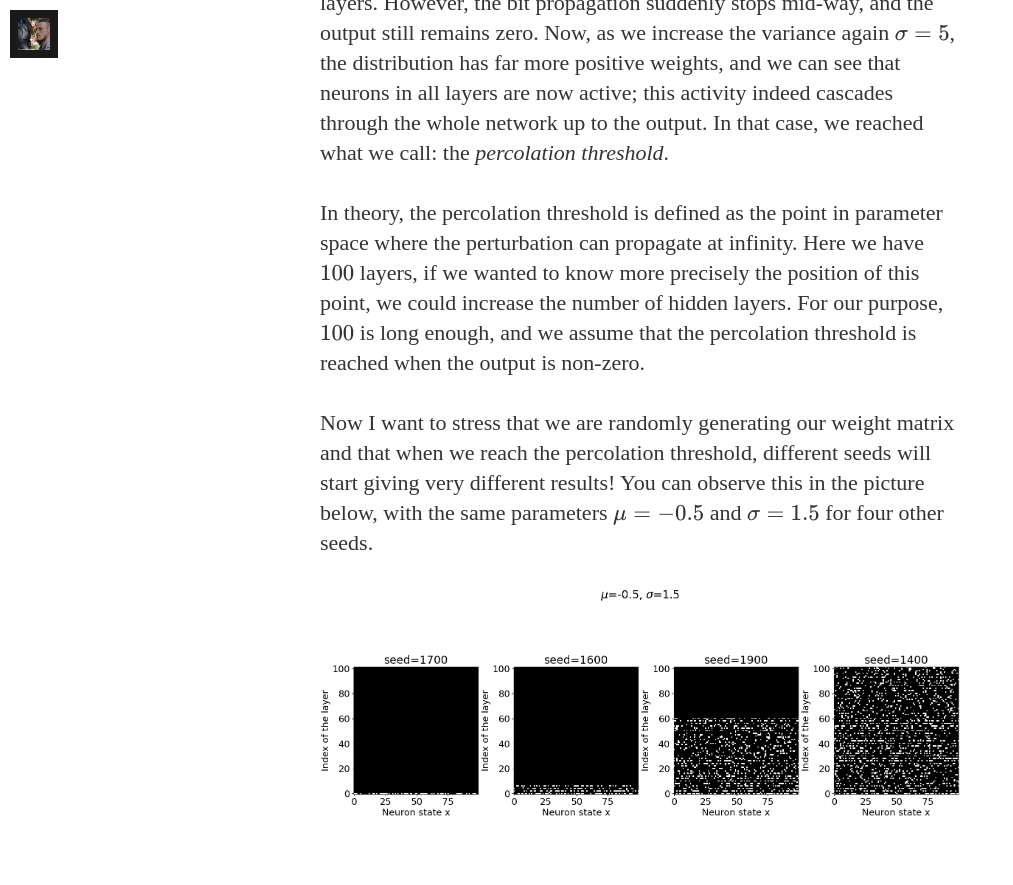
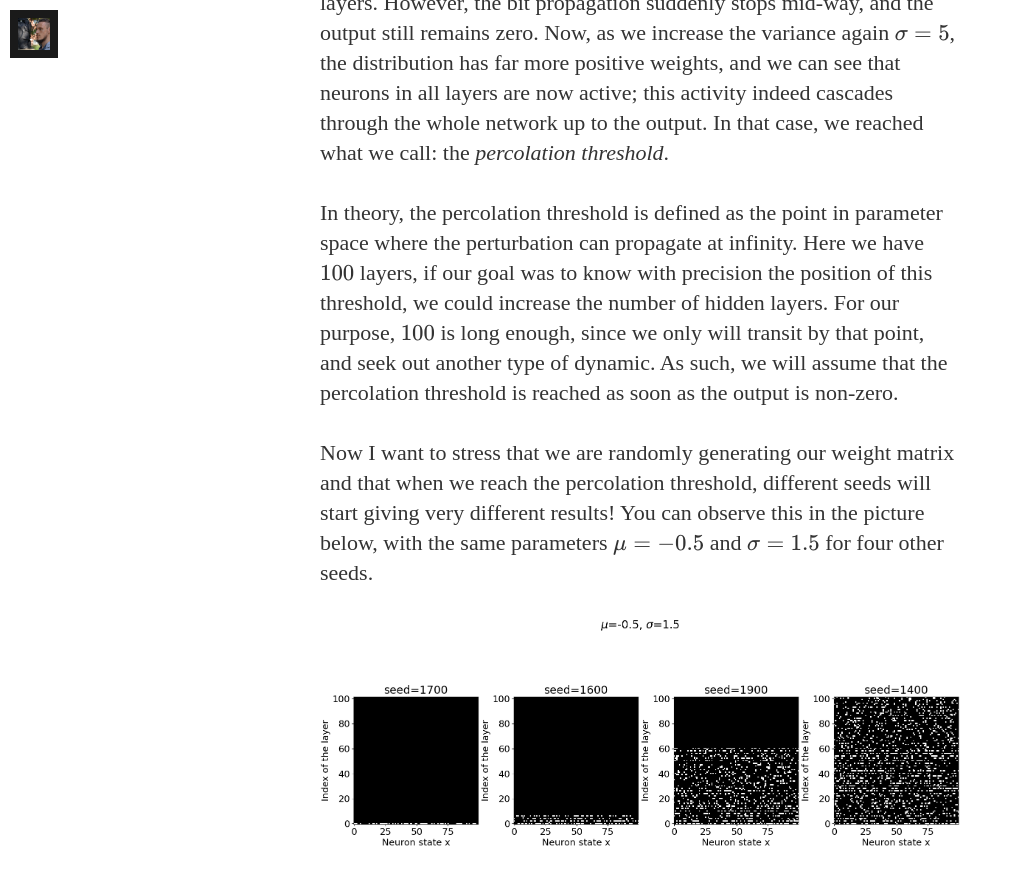
Before and after one commit to ManuNeuro/EmmanuelCalvet, a Jekyll site: the page built from _posts/2022-09-24-whitepaper-p2.md, in a window 1280 px wide and 900 px high, scrolled down 6347 px. Shown: the top 885 px of the window, without its empty margins (0-1013 px from the left). Built offline with Jekyll 4.4.1, drawn with Linux system fonts in a browser that asks for light colours; nearby versions of some CDN libraries; some web fonts are replaced; formulas are drawn with MathJax 3; comment, search, counter and statistics services are not loaded.

Commit message:
Update 2022-09-24-whitepaper-p2.md

```diff
--- a/_posts/2022-09-24-whitepaper-p2.md
+++ b/_posts/2022-09-24-whitepaper-p2.md
@@ -92,7 +92,7 @@ Now, this analogy will be evident by looking at the picture below; I plot all st
 
 As shown in the previous picture, the distribution for $\sigma=0.1$ only gave negative weights; thus it is not surprising that all layers are giving zero states; indeed, the only way for a neuron to be active is to receive a sum of inputs greater than zero. As we increase the weight variance $\sigma=1.5$, we start to get some positive weight in the distribution, so we reach a point where the bits can start propagating in the hierarchy of hidden layers. However, the bit propagation suddenly stops mid-way, and the output still remains zero. Now, as we increase the variance again $\sigma=5$, the distribution has far more positive weights, and we can see that neurons in all layers are now active; this activity indeed cascades through the whole network up to the output. In that case, we reached what we call: the *percolation threshold*.
 
-In theory, the percolation threshold is defined as the point in parameter space where the perturbation can propagate at infinity. Here we have $100$ layers, if we wanted to know more precisely the position of this point, we could increase the number of hidden layers. For our purpose, $100$ is long enough, and we assume that the percolation threshold is reached when the output is non-zero.
+In theory, the percolation threshold is defined as the point in parameter space where the perturbation can propagate at infinity. Here we have $100$ layers, if our goal was to know with precision the position of this threshold, we could increase the number of hidden layers. For our purpose, $100$ is long enough, since we only will transit by that point, and seek out another type of dynamic. As such, we will assume that the percolation threshold is reached as soon as the output is non-zero.
 
 Now I want to stress that we are randomly generating our weight matrix and that when we reach the percolation threshold, different seeds will start giving very different results! You can observe this in the picture below, with the same parameters $\mu=-0.5$ and $\sigma=1.5$ for four other seeds.
 
```
